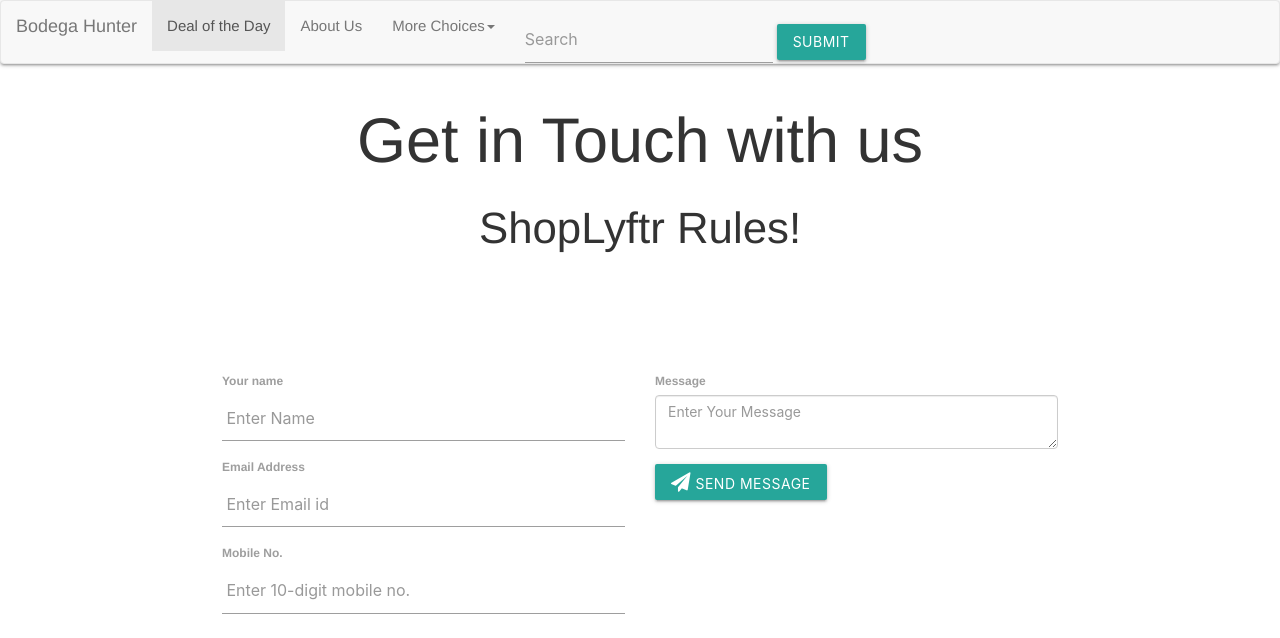
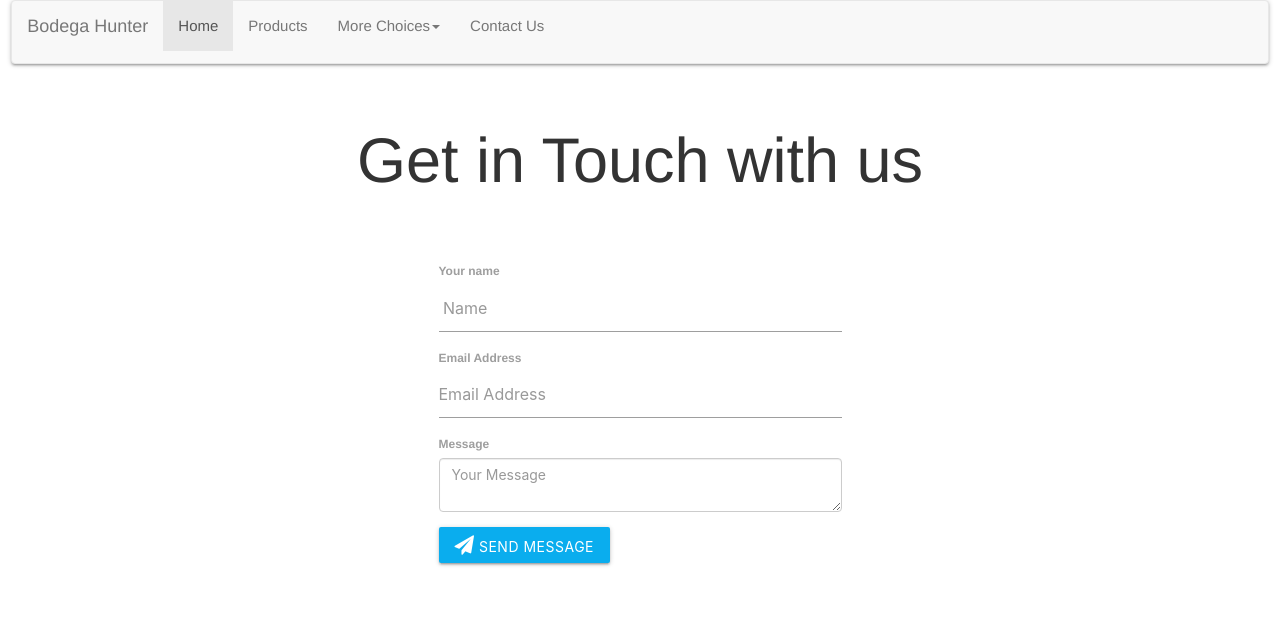
Before and after one commit to Ch1bi/ShopLyftr, a plain HTML site: page contact.html in a window 1280 px wide. Drawn offline with nearby package versions, Linux system fonts and the light colour scheme.

Commit message:
added finishing touches

```diff
--- a/contact.html
+++ b/contact.html
@@ -12,7 +12,10 @@
 
 </head>
 <body>
-<nav class="navbar navbar-default">
+<div class="row">
+
+    <div class="col s12 l12">
+    <nav class="navbar navbar-default">
   <div class="container-fluid">
     <!-- Brand and toggle get grouped for better mobile display -->
     <div class="navbar-header">
@@ -22,14 +25,15 @@
         <span class="icon-bar"></span>
         <span class="icon-bar"></span>
       </button>
+
       <a class="navbar-brand" href="#home">Bodega Hunter</a>
     </div>
 
     <!-- Collect the nav links, forms, and other content for toggling -->
     <div class="collapse navbar-collapse" id="bs-example-navbar-collapse-1">
       <ul class="nav navbar-nav">
-        <li class="active"><a href="#">Deal of the Day<span class="sr-only">(current)</span></a></li>
-        <li><a href="#">About Us</a></li>
+        <li class="active"><a href="index.html">Home<span class="sr-only">(current)</span></a></li>
+        <li><a href="product.html">Products</a></li>
         <li class="dropdown">
           <a href="#" class="dropdown-toggle" data-toggle="dropdown" role="button" aria-haspopup="true" aria-expanded="false">More Choices<span class="caret"></span></a>
           <ul class="dropdown-menu">
@@ -42,16 +46,17 @@
             <li><a href="#">A Better Future</a></li>
           </ul>
         </li>
+        <li><a href="contact.html">Contact Us</a></li>
       </ul>
-      <form class="navbar-form navbar-left">
-        <div class="form-group">
-          <input type="text" class="form-control" placeholder="Search">
-        </div>
-        <button type="submit" class="btn btn-default">Submit</button>
-      </form>
+
     </div><!-- /.navbar-collapse -->
   </div><!-- /.container-fluid -->
 </nav>
+
+
+    </div>
+
+</div>
 
  <link href="https://fonts.googleapis.com/css?family=Oleo+Script:400,700" rel="stylesheet">
     <link href="https://fonts.googleapis.com/css?family=Teko:400,700" rel="stylesheet">
@@ -60,35 +65,31 @@
 <section id="contact">
       <div class="section-content">
         <h1 class="section-header center">Get in <span class="content-header wow fadeIn " data-wow-delay="0.2s" data-wow-duration="2s"> Touch with us</span></h1>
-        <h3 class="center">ShopLyftr Rules!</h3>
-        <br><br><br><br><br>
+        <br><br>
 
       </div>
       <div class="contact-section">
       <div class="container">
         <form>
-          <div class="col-md-6 form-line">
+          <div class="col-md-6 col-md-offset-3 form-line">
               <div class="form-group">
                 <label for="exampleInputUsername">Your name</label>
-                <input type="text" class="form-control" id="" placeholder=" Enter Name">
+                <input type="text" class="form-control" id="" placeholder=" Name">
               </div>
               <div class="form-group">
                 <label for="exampleInputEmail">Email Address</label>
-                <input type="email" class="form-control" id="exampleInputEmail" placeholder=" Enter Email id">
+                <input type="email" class="form-control" id="exampleInputEmail" placeholder="Email Address">
               </div>
-              <div class="form-group">
-                <label for="telephone">Mobile No.</label>
-                <input type="tel" class="form-control" id="telephone" placeholder=" Enter 10-digit mobile no.">
-              </div>
-            </div>
-            <div class="col-md-6">
+
               <div class="form-group">
                 <label for ="description"> Message</label>
-                <textarea  class="form-control" id="description" placeholder="Enter Your Message"></textarea>
+                <textarea  class="form-control" id="description" placeholder="Your Message"></textarea>
               </div>
-              <div>
 
-                <button type="button" class="btn btn-default submit"><i class="fa fa-paper-plane" aria-hidden="true"></i>  Send Message</button>
+                    <button style="background-color:#0AADEE" type="button" class="btn btn-default submit"><i class="fa fa-paper-plane" aria-hidden="true"></i>  Send Message</button>
+            </div>
+
+
               </div>
 
           </div>
```
Also changed, not shown: product.html (+14 -9 lines).
